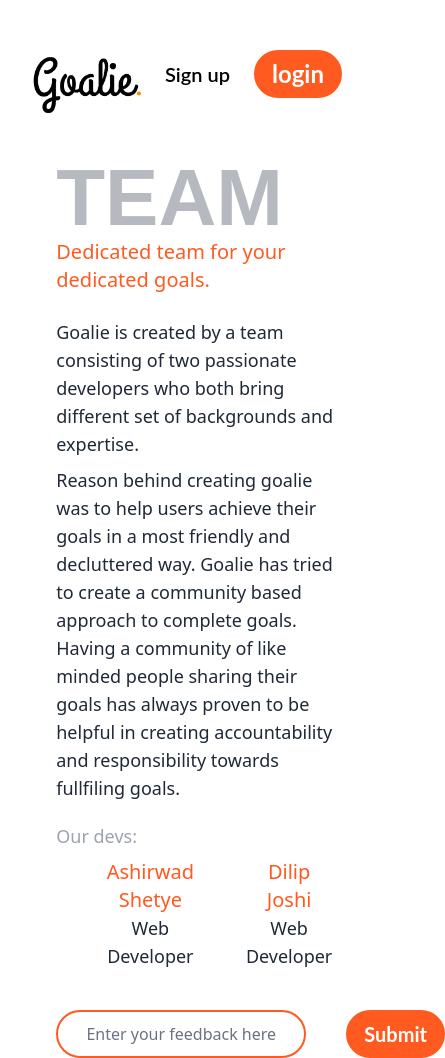
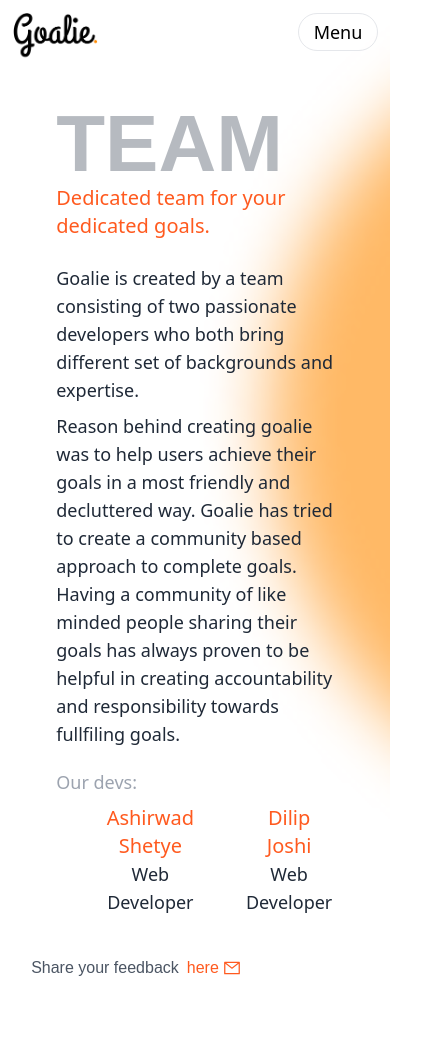
Before and after one commit to Ashirwad-Shetye/Goalie-frontend, a React (Create React App) app: page /aboutus in a window 390 px wide. Shown: the whole page, 445 px wide, since content can reach past the window. After the commit the page ends 980 px from the top, so only its background shows below. Built offline with nearby package versions, Linux system fonts and the light colour scheme.

Commit message:
navbar added to aboutus pag

```diff
--- a/src/components/aboutus/dropdown.tsx
+++ /dev/null
@@ -1,84 +0,0 @@
-import React from 'react'
-import { useState } from 'react'
-import { AiOutlineMenu, } from 'react-icons/ai'
-import { useNavigate } from 'react-router';
-
-interface ItemProps{
-  icon: React.ReactElement
-  children: React.ReactNode
-}
-
-function Dropdown() {
-  return (
-    <div className='absolute right-32 mt-12 md:hidden'>
-        <Menu>
-          <MenuItem icon={<AiOutlineMenu/>}>
-            <DropdownMenu/>
-          </MenuItem>
-        </Menu>
-    </div>
-  )
-}
-
-export default Dropdown
-
-
-function DropdownMenu(){
-
-  function DropdownItem(props: {children: React.ReactNode}){
-    return(
-      <ul className='text-center rounded-lg border-1
-        cursor-pointer text-xl font-lato font-semibold p-0.5'>
-        {props.children}
-      </ul>
-    )
-  }
-
-  const navigate = useNavigate();
-
-  return (
-    <div className='absolute text-slate-800 mt-16 w-48 bg-white shadow-lg -translate-x-16 rounded-lg
-    overflow-hidden p-1 z-50'>
-        <DropdownItem>
-          <li
-          onClick={() => navigate('/dashboard')}
-          className='rounded-lg duration-200 hover:bg-orange-500 hover:bg-opacity-20 py-2'>
-          Dashboard</li>
-          <li
-            onClick={() => navigate('/feed')}
-            className='rounded-lg duration-200 hover:bg-orange-500 hover:bg-opacity-20 py-2'>
-            Feed</li>
-          <li
-            onClick={() => navigate('/')}
-            className='rounded-lg duration-200 hover:bg-orange-500 hover:bg-opacity-20 py-2'>
-            Log out</li>
-        </DropdownItem>
-    </div>
-  )
-}
-
-function Menu(props: {children: React.ReactNode}){
-  return (
-    <nav className=''>
-      <ul className=''>{props.children}</ul>
-    </nav>
-  )
-}
-
-function MenuItem(props: ItemProps){
-
-  const [open, setOpen] = useState(false)
-
-  return (
-    <li className='w-20 flex align-middle justify-center'>
-      <button
-        className='text-3xl rounded-full m-2 p-2 flex
-        align-middle justify-center hover:bg-orange-500 hover:bg-opacity-30 duration-200'
-        onClick={() => setOpen(!open)}
-        >
-        {props.icon}
-      </button>
-      {open && props.children}
-    </li>
-  )
-}
--- a/src/components/aboutus/header.tsx
+++ /dev/null
@@ -1,87 +0,0 @@
-import React from "react";
-import logo from "../../styles/assets/logo/logo.png";
-import { useNavigate } from "react-router-dom";
-import MainAvatar from "../../common/userAvatar";
-import Dropdown from "./dropdown";
-import { useState } from "react";
-import { getItemFromStorage } from "../../services/storage";
-
-function Header() {
-  const navigate = useNavigate();
-  const [isLoggedIn, setIsLoggedIn] = useState(
-    (getItemFromStorage("token") ? true : false) || false
-  );
-
-  return (
-    <div>
-      <nav className="flex justify-end">
-        <div className="top-10 w-36 absolute left-4 cursor-pointer md:w-48 md:top-4">
-          <img onClick={() => navigate("/dashboard")} src={logo} alt="logo" />
-        </div>
-        {isLoggedIn ? (
-          <>
-            <div className="justify-center">
-              <ul
-                className="hidden mr-48 md:flex items-center mx-8 space-x-8 lg:space-x-12 text-xl
-                            font-lato font-semibold my-16"
-              >
-                <li
-                  onClick={() => navigate("/dashboard")}
-                  className="hover:text-orange-600 cursor-pointer"
-                >
-                  Dashboard
-                </li>
-                <li
-                  onClick={() => navigate("/feed")}
-                  className="hover:text-orange-600 cursor-pointer"
-                >
-                  Feed
-                </li>
-                <li
-                  onClick={() => navigate("/")}
-                  className="hover:text-orange-600 cursor-pointer"
-                >
-                  Log out
-                </li>
-              </ul>
-            </div>
-            <Dropdown />
-          </>
-        ) : (
-          <>
-            <div className="justify-center">
-              <ul
-                className="mr-40 mt-[60px] md:mt-[50px] md:mr-48 md:flex items-center mx-8 space-x-8 lg:space-x-12 text-xl
-                            font-lato font-semibold my-[50px]"
-              >
-                <li
-                  onClick={() => navigate("/signup")}
-                  className="hover:text-orange-600 cursor-pointer"
-                >
-                  Sign up
-                </li>
-              </ul>
-            </div>
-            <button
-              className="absolute right-12 top-[50px] md:top-12 text-2xl font-lato bg-orange-500
-                            text-white font-bold py-1.5 px-4 rounded-full hover:bg-transparent
-                            hover:text-orange-500 border-orange-500 duration-200 border-2 hover:shadow-none"
-              onClick={() => navigate("/login")}
-            >
-              login
-            </button>
-          </>
-        )}
-        {isLoggedIn ? (
-          <div>
-            <MainAvatar />
-          </div>
-        ) : (
-          ""
-        )}
-      </nav>
-    </div>
-  );
-}
-
-export default Header;
--- /dev/null
+++ b/src/components/aboutus/navbar.tsx
@@ -0,0 +1,59 @@
+import React, { useState } from "react";
+import logo from "../../styles/assets/logo/logo.png";
+
+import { useNavigate } from "react-router-dom";
+
+function Navbar() {
+  const [open, setOpen] = useState(false);
+  const navigate = useNavigate();
+
+  const handleMenu = () => {
+    if (open) {
+      setOpen(false);
+    } else {
+      setOpen(true);
+    }
+  };
+  return (
+    <div className="w-full flex items-center justify-between">
+      <div>
+        <div
+          className="cursor-pointer w-fit"
+          onClick={() => navigate("/dashboard")}
+        >
+          <img src={logo} alt="goalie logo" className="w-28" />
+        </div>
+      </div>
+      <div
+        onClick={handleMenu}
+        className="mx-3 rounded-full flex flex-col my-auto justify-between cursor-pointer"
+      >
+        <div className="w-20 text-center border rounded-full">
+          <h1 className="my-1 text-lg">Menu</h1>
+        </div>
+        {open ? (
+          <div className="absolute justify-center items-center overflow-hidden top-[4.3rem] rounded-lg w-[9rem] right-5 bg-white shadow-lg">
+            <ul className="w-full text-center text-gray-500 font-poppins">
+              <li
+                onClick={() => navigate("/dashboard")}
+                className="cursor-pointer hover:bg-slate-200 h-8 flex justify-center items-center"
+              >
+                Dashboard
+              </li>
+              <li
+                onClick={() => navigate("/feed")}
+                className="cursor-pointer hover:bg-slate-200 h-8 flex justify-center items-center"
+              >
+                Feed
+              </li>
+            </ul>
+          </div>
+        ) : (
+          <></>
+        )}
+      </div>
+    </div>
+  );
+}
+
+export default Navbar;
--- a/src/pages/aboutus.tsx
+++ b/src/pages/aboutus.tsx
@@ -1,70 +1,97 @@
-import React from 'react'
-import Header from '../components/aboutus/header'
-import dev1 from '../styles/assets/about/dev1.jpeg'
-import dev2 from '../styles/assets/about/dev2.jpeg'
+import React, { Suspense, lazy } from "react";
+import dev1 from "../styles/assets/about/dev1.jpeg";
+import dev2 from "../styles/assets/about/dev2.jpeg";
+import { AiOutlineMail } from "react-icons/ai";
+
+const Navbar = lazy(() => import("../components/aboutus/navbar"));
 
 function AboutUs() {
   return (
-    <div className='bg-dashboard bg-right bg-no-repeat bg-cover bg-fixed
-    min-h-screen min-w-screen max-h-fit max-w-screen justify-center align-middle'>
-        <Header />
-        <div className='w-11/12 mx-auto md:-mt-12 flex-col lg:flex-row lg:flex lg:space-x-12'>
-            <div className='lg:w-10/12 my-auto'>
-                <div className='text-gray-600 mx-10 md:mx-0 font-poppins opacity-40 font-bold text-[80px] md:text-[150px]'>TEAM</div>
-                <div className='mx-10 md:mx-0 -mt-5 '>
-                    <h2 className='font-playfair text-xl md:text-3xl text-orange-500 pb-6'>Dedicated team for your dedicated goals.</h2>
-                    <p className='text-lg md:text-xl pb-2 md:pb-4 text-gray-800'>Goalie is created by a team consisting of two passionate developers who both bring
-                        different set of backgrounds and expertise.</p>
-                    <p className='text-lg md:text-xl text-gray-800'>Reason behind creating goalie was to help users achieve their goals in a most friendly and
-                    decluttered way. Goalie has tried to create a community based approach to complete goals. Having a community of like minded
-                    people sharing their goals has always proven to be helpful in creating accountability and responsibility towards fullfiling goals.</p>
-                    <div className='lg:hidden mt-5'>
-                        <h1 className='text-lg md:text-xl pb-2 md:pb-2 text-gray-400'>Our devs:</h1>
-                        <div className='flex space-x-10 ml-10 md:ml-20'>
-                            <div className='text-center'>
-                                <h1 className='font-playfair text-xl md:text-3xl text-orange-500'>Ashirwad Shetye</h1>
-                                <p className='text-lg md:text-xl text-gray-800'>Web Developer</p>
+    <div className="bg-dashboard bg-right bg-no-repeat bg-cover h-screen min-h-[640px] bg-fixed z-0">
+      <div className="z-50 h-[10vh]">
+        <Suspense>
+          <Navbar />
+        </Suspense>
       </div>
-                            <div className='text-center'>
-                                <h1 className='font-playfair text-xl md:text-3xl text-orange-500'>Dilip Joshi</h1>
-                                <p className='text-lg md:text-xl text-gray-800'>Web Developer</p>
+      <div className="w-11/12 mx-auto h-[90vh] md:-mt-12 flex-col lg:flex-row lg:flex lg:space-x-12 z-10">
+        <div className="lg:w-10/12 my-auto z-10">
+          <div className="text-gray-600 mx-10 md:mx-0 font-poppins opacity-40 font-bold text-[80px] md:text-[150px]">
+            TEAM
+          </div>
+          <div className="mx-10 md:mx-0 -mt-5 ">
+            <h2 className="font-playfair text-xl md:text-3xl text-orange-500 pb-6">
+              Dedicated team for your dedicated goals.
+            </h2>
+            <p className="text-lg md:text-xl pb-2 md:pb-4 text-gray-800">
+              Goalie is created by a team consisting of two passionate
+              developers who both bring different set of backgrounds and
+              expertise.
+            </p>
+            <p className="text-lg md:text-xl text-gray-800">
+              Reason behind creating goalie was to help users achieve their
+              goals in a most friendly and decluttered way. Goalie has tried to
+              create a community based approach to complete goals. Having a
+              community of like minded people sharing their goals has always
+              proven to be helpful in creating accountability and responsibility
+              towards fullfiling goals.
+            </p>
+            <div className="lg:hidden mt-5">
+              <h1 className="text-lg md:text-xl pb-2 md:pb-2 text-gray-400">
+                Our devs:
+              </h1>
+              <div className="flex space-x-10 ml-10 md:ml-20">
+                <div className="text-center">
+                  <h1 className="font-playfair text-xl md:text-3xl text-orange-500">
+                    Ashirwad Shetye
+                  </h1>
+                  <p className="text-lg md:text-xl text-gray-800">
+                    Web Developer
+                  </p>
+                </div>
+                <div className="text-center">
+                  <h1 className="font-playfair text-xl md:text-3xl text-orange-500">
+                    Dilip Joshi
+                  </h1>
+                  <p className="text-lg md:text-xl text-gray-800">
+                    Web Developer
+                  </p>
                 </div>
               </div>
             </div>
           </div>
-                <form action="submit" className='mt-10 md:mt-8 lg:mt-5 ml-10 flex space-x-10'>
-                        <input
-                            type="text"
-                            maxLength={280}
-                            placeholder='Enter your feedback here'
-                            className='rounded-full resize-none border-orange-500 border-2 focus:ring-0
-                            placeholder:text-gray-500 placeholder:text-center w-[250px]' />
-                        <button
-                            type='submit'
-                            className='text-xl my-auto font-lato bg-orange-500
-                            text-white font-bold py-2 px-4 rounded-full hover:bg-transparent
-                            hover:text-orange-500 border-orange-500 duration-200 border-2 hover:shadow-none'>Submit</button>
-                </form>
+          <div className="w-11/12 mx-auto md:mx-0 flex space-x-2 my-10 font-poppins">
+            <h1 className="text-gray-600">Share your feedback</h1>
+            <a
+              href="mailto:ashirwadpramodshetye@gmail.com"
+              target="_blank"
+              rel="noreferrer"
+              className="flex items-center text-orange-500 hover:scale-105 duration-150 cursor-pointer"
+            >
+              here <AiOutlineMail className="text-lg mx-1" />
+            </a>
           </div>
-            <div className='hidden w-11/12 lg:flex mx-auto lg:space-x-28'>
-                <div className='text-center mx-5 my-auto'>
+        </div>
+        <div className="hidden w-11/12 lg:flex mx-auto lg:space-x-28 z-20">
+          <div className="text-center mx-5 my-auto">
             <img
-                        className='w-36 lg:w-[240px] lg:mt-56 '
-                        src={dev1} alt="developer 1" />
-                    <h1 className='text-lg md:text-xl font-semibold'>Ashirwad Shetye</h1>
-                    <p className='text-sm md:text-lg font-lato '>Web developer</p>
+              className="w-36 lg:w-[240px] lg:mt-56 "
+              src={dev1}
+              alt="developer 1"
+            />
+            <h1 className="text-lg md:text-xl font-semibold">
+              Ashirwad Shetye
+            </h1>
+            <p className="text-sm md:text-lg font-lato ">Web developer</p>
           </div>
-                <div className='text-center mx-5 my-auto'>
-                    <img
-                        className='w-36 lg:w-[230px] '
-                        src={dev2} alt="developer 2" />
-                    <h1 className='text-lg md:text-xl font-semibold'>Dilip Joshi</h1>
-                    <p className='text-sm md:text-lg font-lato '>Web developer</p>
+          <div className="text-center mx-5 my-auto">
+            <img className="w-36 lg:w-[230px] " src={dev2} alt="developer 2" />
+            <h1 className="text-lg md:text-xl font-semibold">Dilip Joshi</h1>
+            <p className="text-sm md:text-lg font-lato ">Web developer</p>
           </div>
         </div>
       </div>
     </div>
-  )
+  );
 }
 
-export default AboutUs
+export default AboutUs;
```
Also changed, not shown: src/tailwind.output.css. Lines whose indentation alone changed are shown as unchanged.
